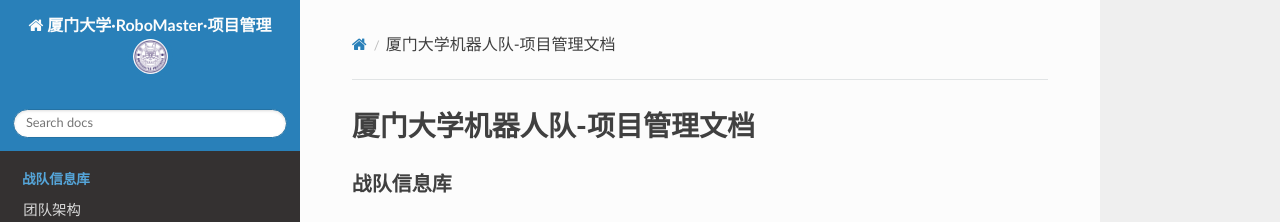
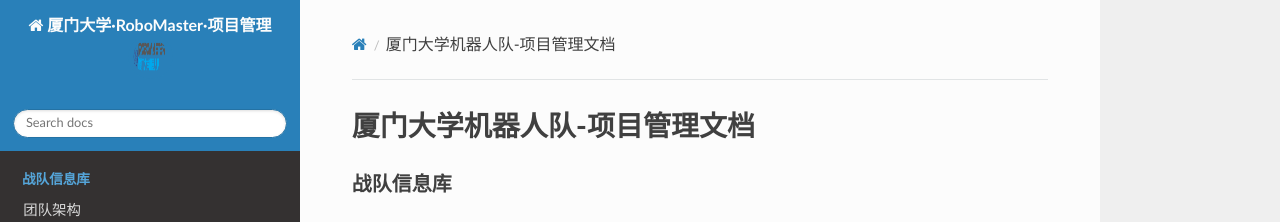
Before and after one commit to ASR-Crash/XMU-RM-Project-Management, an MkDocs documentation site: the page built from docs/README.md, in a window 1280 px wide. Shown: the top 222 px of the page. Built offline with MkDocs 1.6.1, drawn with Linux system fonts in a browser that asks for light colours; nearby versions of some CDN libraries.

Commit message:
2020/10/06 11:20

```diff
--- a/mkdocs.yml
+++ b/mkdocs.yml
@@ -1,5 +1,5 @@
-site_name: 厦门大学·RoboMaster·项目管理<img src='logo/XMU.png'>
-
+site_name: 厦门大学·RoboMaster·项目管理<img src='logo/logo2.png'>
+site_favicon: favicon.ico
 nav:
 - 战队信息库:
     - 团队架构: TeamStructure.md
```
Also changed, not shown: docs/favicon.ico (added).
